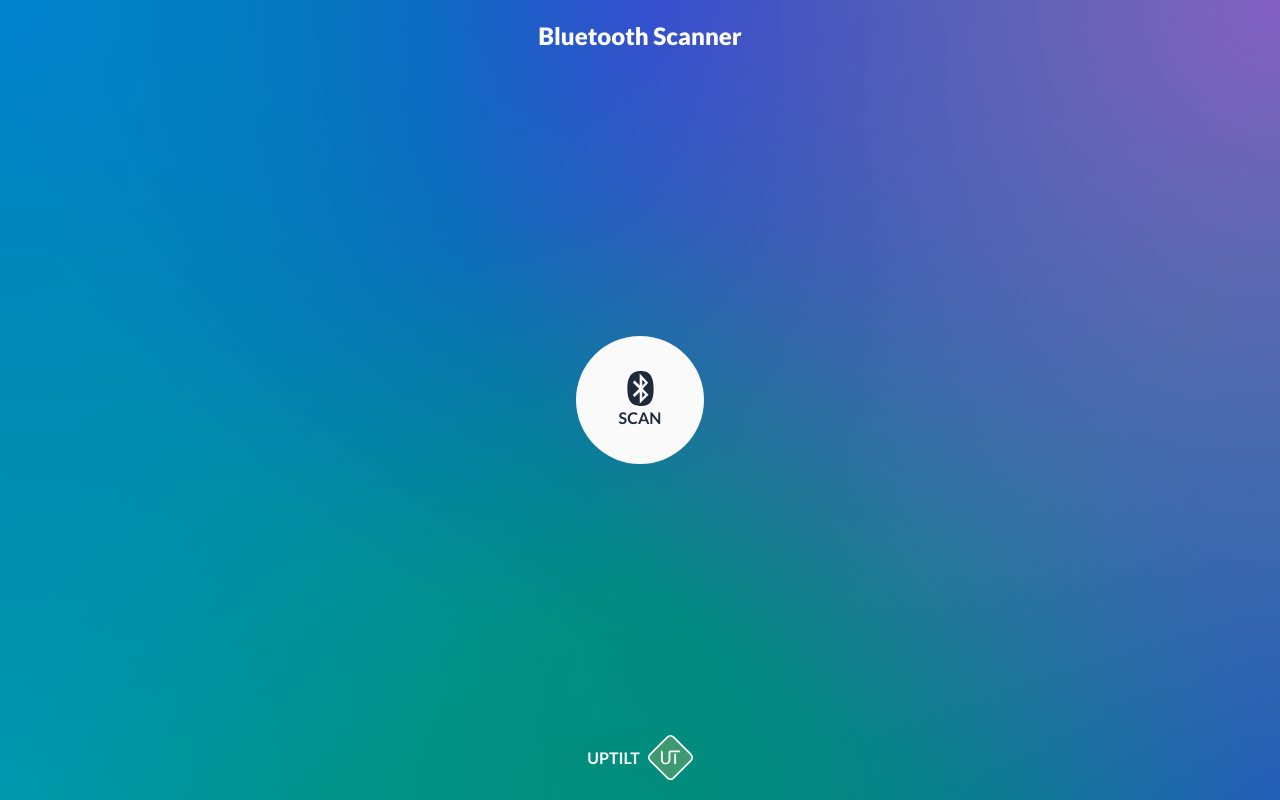
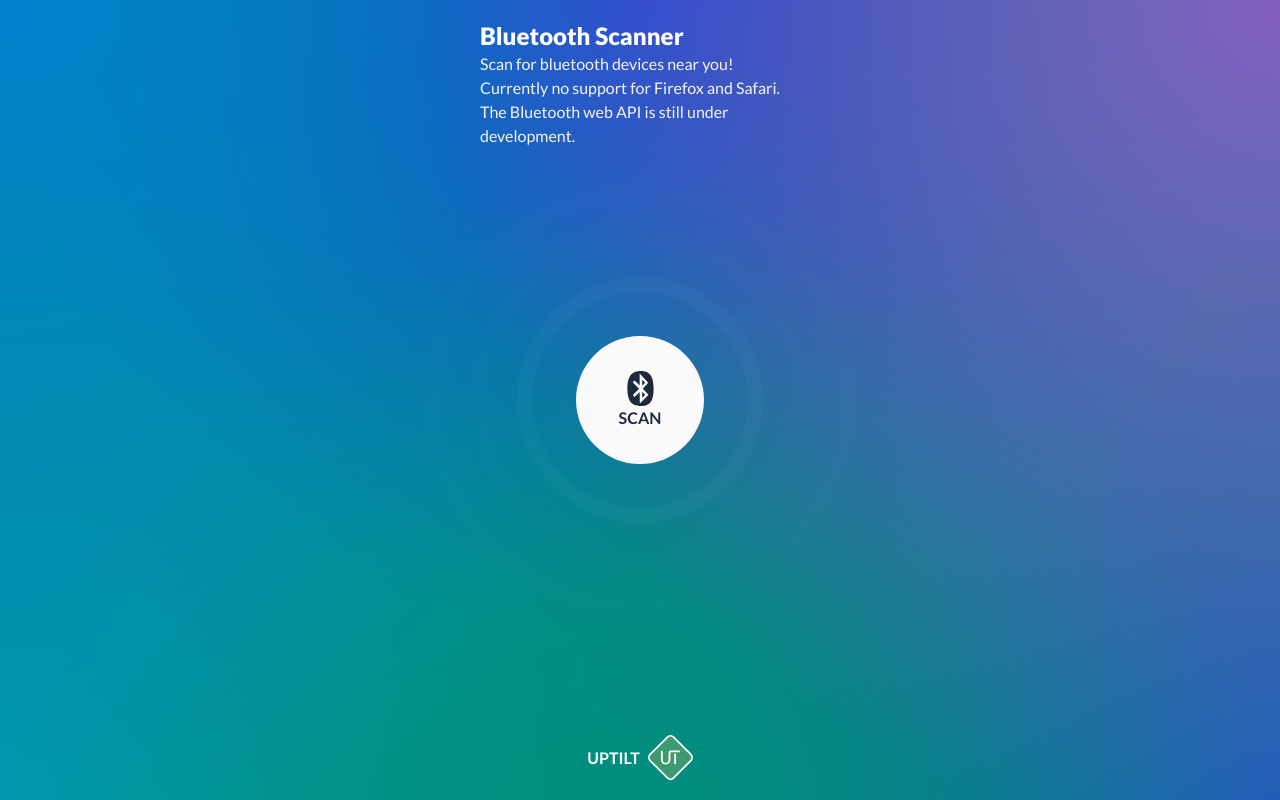
Before and after one commit to LeMunter/btscanner, a React (Create React App) app: page / in a window 1280 px wide. Built offline with nearby package versions, Linux system fonts and the light colour scheme; no server answers.

Commit message:
Add some text

```diff
--- a/public/index.html
+++ b/public/index.html
@@ -17,6 +17,8 @@
     href="https://fonts.googleapis.com/css2?family=Lato:wght@100;200;300;400;500;600;700;800;900&display=swap"
     rel="stylesheet"
     />
+    <script async src="https://pagead2.googlesyndication.com/pagead/js/adsbygoogle.js?client=ca-pub-4735588041803624"
+     crossorigin="anonymous"></script>
     <!-- Adsense -->
     <script async src="https://pagead2.googlesyndication.com/pagead/js/adsbygoogle.js?client=ca-pub-4735588041803624"
     crossorigin="anonymous"></script>
--- a/src/App.tsx
+++ b/src/App.tsx
@@ -81,7 +81,13 @@ const App: React.FC<IAppProps> = (props) => {
 
   return (
     <div className='relative cool-bg h-screen w-screen grid place-items-center overflow-hidden'>
-      <h1 className='absolute top-5 font-black text-2xl text-white'>Bluetooth Scanner</h1>
+      <div className='absolute top-5 text-white w-1/4'>
+        <h1 className='font-black text-2xl '>Bluetooth Scanner</h1>
+        <p className='text-neutral-100'>
+          Scan for bluetooth devices near you! Currently no support for Firefox and Safari. The
+          Bluetooth web API is still under development.
+        </p>
+      </div>
       {btDevice && <h2 className='font-bold text-xl text-neutral-50'>{btDevice.name}</h2>}
       <div className='grid place-items-center'>
         {btDevice ? (
```
